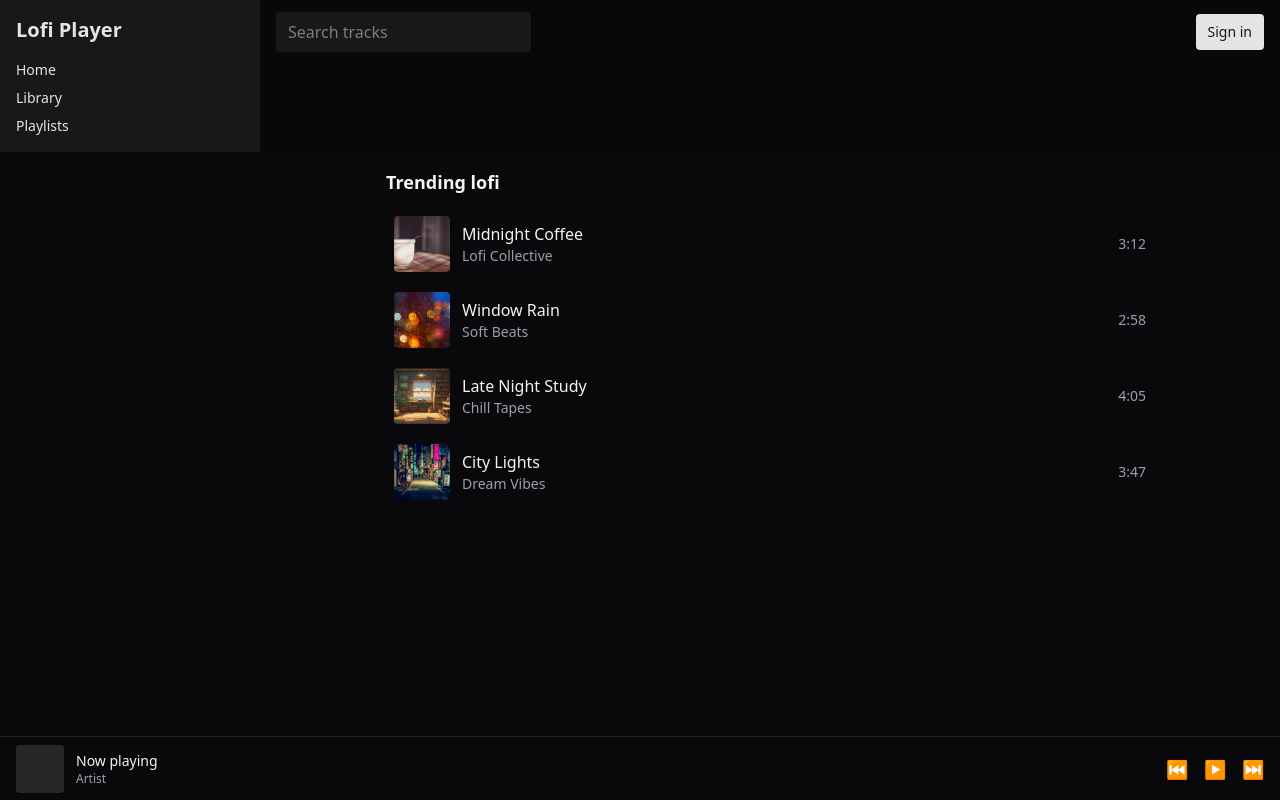
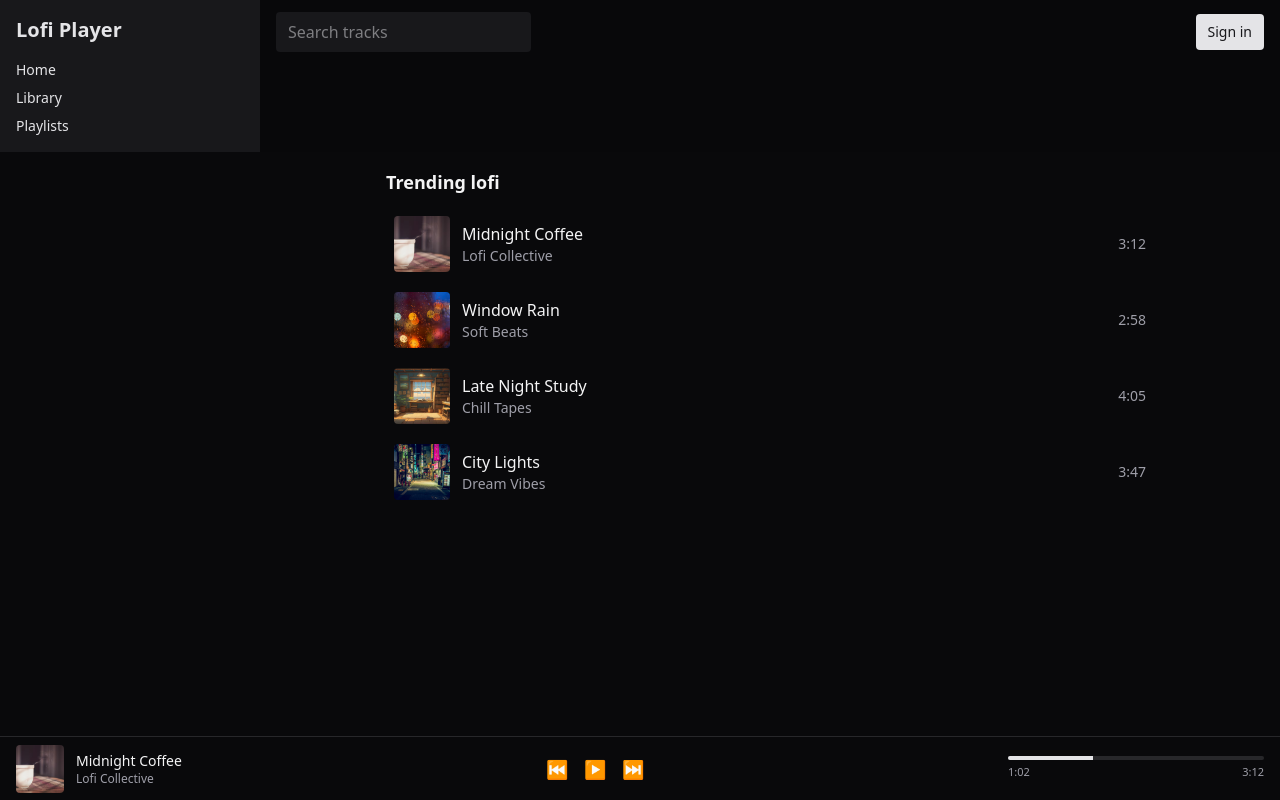
Before and after one commit to jose260390/AppMusicReact, a React (Vite) app: page / in a window 1280 px wide. Built offline with nearby package versions, Linux system fonts and the light colour scheme.

Commit message:
feat(ui): add animations to PlayerBar, TrackCard hover, and mobile sidebar

```diff
--- a/src/App.jsx
+++ b/src/App.jsx
@@ -10,9 +10,16 @@ export default function App() {
   return (
     <div className="h-dvh grid grid-rows-[auto_1fr_auto] md:grid-cols-[260px_1fr] md:grid-rows-[auto_1fr] bg-zinc-950 text-zinc-100">
       {/* Sidebar mobile */}
+      {/* Sidebar mobile */}
       {mobileMenuOpen && (
-        <div className="fixed inset-0 z-50 bg-black/50 md:hidden" onClick={() => setMobileMenuOpen(false)}>
-          <div className="absolute top-0 left-0 w-64 h-full bg-zinc-900 p-4">
+        <div
+          className="fixed inset-0 z-50 bg-black/50 md:hidden"
+          onClick={() => setMobileMenuOpen(false)}
+        >
+          <div
+            className="absolute top-0 left-0 w-64 h-full bg-zinc-900 p-4 transform transition-transform duration-300 ease-in-out translate-x-0"
+            onClick={(e) => e.stopPropagation()}
+          >
             <Sidebar />
           </div>
         </div>
--- a/src/components/Player/PlayerBar.jsx
+++ b/src/components/Player/PlayerBar.jsx
@@ -1,20 +1,50 @@
+// src/components/Player/PlayerBar.jsx
 export default function PlayerBar() {
   return (
     <div className="h-16 px-4 flex items-center justify-between bg-zinc-950 border-t border-zinc-800">
-      {/* Columna izquierda */}
+      {/* Left: current track */}
       <div className="flex items-center gap-3 min-w-0">
-        <div className="h-12 w-12 bg-zinc-800 rounded" />
+        <img
+          src="/covers/cover1.jpg"
+          alt="Now playing cover"
+          className="h-12 w-12 rounded object-cover"
+        />
         <div className="min-w-0">
-          <p className="truncate text-sm font-medium">Now playing</p>
-          <p className="truncate text-xs text-zinc-400">Artist</p>
+          <p className="truncate text-sm font-medium">Midnight Coffee</p>
+          <p className="truncate text-xs text-zinc-400">Lofi Collective</p>
         </div>
       </div>
 
-      {/* Controles */}
+      {/* Center: controls */}
       <div className="flex items-center gap-4 text-lg">
-        <button>⏮</button>
-        <button>▶</button>
-        <button>⏭</button>
+        {['⏮', '▶', '⏭'].map((icon, i) => (
+          <button
+            key={i}
+            className="transition-transform duration-150 hover:scale-110 hover:text-purple-400 focus:outline-none focus:scale-110 active:scale-95"
+            aria-label={
+              icon === '▶' ? 'Play/Pause' : icon === '⏮' ? 'Previous' : 'Next'
+            }
+          >
+            {icon}
+          </button>
+        ))}
+      </div>
+
+      {/* Right: progress (hidden on mobile) */}
+      <div className="w-64 hidden md:block">
+        <div className="h-1 bg-zinc-800 rounded overflow-hidden">
+          <div
+            className="h-full w-1/3 bg-zinc-200 transition-all duration-300"
+            role="progressbar"
+            aria-valuemin="0"
+            aria-valuemax="100"
+            aria-valuenow={33}
+          />
+        </div>
+        <div className="mt-1 flex justify-between text-[11px] text-zinc-400">
+          <span>1:02</span>
+          <span>3:12</span>
+        </div>
       </div>
     </div>
   );
--- a/src/components/Track/TrackCard.jsx
+++ b/src/components/Track/TrackCard.jsx
@@ -1,6 +1,6 @@
 export default function TrackCard({ cover, title, artist, duration }) {
   return (
-    <div className="grid grid-cols-[56px_1fr_auto] gap-3 items-center p-2 rounded hover:bg-zinc-900">
+    <div className="grid grid-cols-[56px_1fr_auto] gap-3 items-center p-2 rounded transition-all duration-200 ease-in-out hover:bg-zinc-900 hover:scale-[1.02]">
       <img src={cover} alt={title} className="h-14 w-14 rounded object-cover" />
       <div className="min-w-0">
         <p className="truncate font-medium">{title}</p>
```
